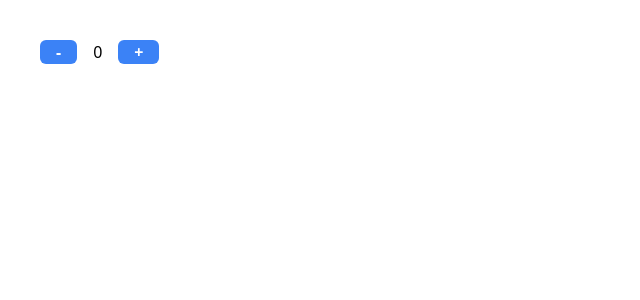
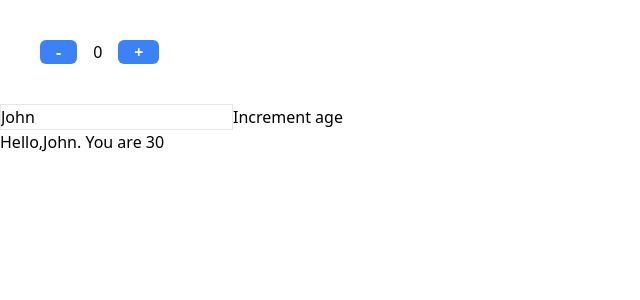
Before and after one commit to RefDev-Project/react-hooks, a React (Vite) app: page / in a window 1280 px wide. Shown: the top 300 px of the page, without its empty margins (0-640 px from the left). Built offline with nearby package versions, Linux system fonts and the light colour scheme.

Commit message:
hooks useReducer

```diff
--- a/src/App.jsx
+++ b/src/App.jsx
@@ -1,7 +1,13 @@
+import UseReducer from "./Hooks/UseReducer";
 import UseState from "./Hooks/UseState";
 
 function App() {
-  return <UseState />;
+  return (
+    <>
+      <UseState />
+      <UseReducer />
+    </>
+  );
 }
 
 export default App;
--- /dev/null
+++ b/src/Hooks/UseReducer.jsx
@@ -0,0 +1,45 @@
+import { useReducer } from "react";
+
+function reducer(count, action) {
+  switch (action.type) {
+    case "increment_age":
+      return {
+        name: count.name,
+        age: count.age + 1,
+      };
+    case "changed_name":
+      return {
+        name: action.nextName,
+        age: count.age,
+      };
+  }
+  throw Error("Unknown action" + action.type);
+}
+
+const initialState = {
+  name: "John",
+  age: 30,
+};
+
+function UseReducer() {
+  const [count, dispatch] = useReducer(reducer, initialState);
+
+  function handleButtonClick() {
+    dispatch({ type: "increment_age" });
+  }
+
+  function handleNameChange(e) {
+    dispatch({ type: "changed_name", nextName: e.target.value });
+  }
+  return (
+    <>
+      <input value={count.name} onChange={handleNameChange} className="border" />
+      <button onClick={handleButtonClick}> Increment age</button>
+      <p>
+        Hello,{count.name}. You are {count.age}
+      </p>
+    </>
+  );
+}
+
+export default UseReducer;
```
